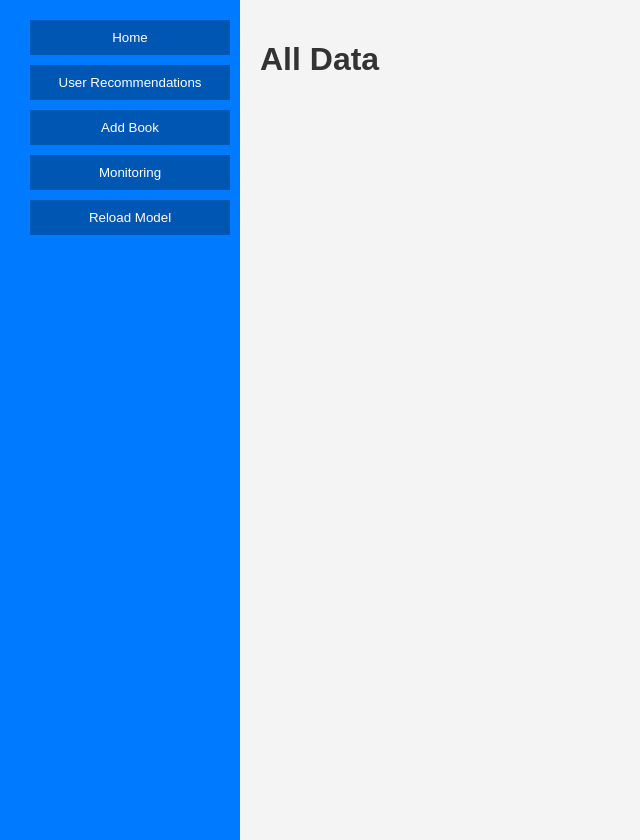
After one commit to LoicCASSAN/Machine-Learning-in-Production-Project, a Flask app: template templates/view_all.html in a window 1280 px wide. The commit adds this page. Shown: the whole page, without its empty margins (0-640 px from the left). Run offline with Flask 3, Linux system fonts and the light colour scheme; the template is opened without the code that fills it, so the values that code supplies are empty.

```diff
--- a/app.py
+++ b/app.py
@@ -23,6 +23,11 @@ def index():
                 user_info = None  # Réinitialiser user_info si aucune info n'est trouvée
     return render_template('index.html', user_info=user_info)
 
+@app.route('/view_all')
+def view_all():
+    global filtered_df
+    short_df = filtered_df.head(100)
+    return render_template('view_all.html', table=short_df.to_html(classes='data', header="true"))
 
 @app.route('/user_recommendation', methods=['GET', 'POST'])
 def user_recommendation():
@@ -34,7 +39,7 @@ def user_recommendation():
         user_id = request.form.get('user_id')
         if user_id:
             recommendations = recommendation.provide_recommendations_for_user(user_id, filtered_df)
-            recommendations = recommendations.sort_values('Predict_Score', ascending=False)
+            # recommendations = recommendations.sort_values('Predict_Score', ascending=False)
             if recommendations is None:
                 user_not_found = True
     return render_template('user_recommendation.html', recommendations=recommendations, user_not_found=user_not_found)
--- a/recommendation.py
+++ b/recommendation.py
@@ -150,7 +150,7 @@ def book_recommendation_system(filtered_df):
         recall = np.mean(recall_scores)
         return recall
     # SVD
-    def split_train_test(matrix, test_size=0.1, random_state=42):
+    def split_train_test(matrix, test_size=0.01, random_state=42):
         train_matrix, test_matrix = train_test_split(matrix, test_size=test_size, random_state=random_state)
         return train_matrix, test_matrix
 
--- a/templates/index.html
+++ b/templates/index.html
@@ -46,6 +46,7 @@
         {% else %}
             <p>No user information to display. Please enter a User ID above.</p>
         {% endif %}
+        <a href="/view_all"><button>View All Data</button></a>
     </div>
 </body>
 </html>
--- /dev/null
+++ b/templates/view_all.html
@@ -0,0 +1,22 @@
+<!DOCTYPE html>
+<html lang="en">
+<head>
+    <meta charset="UTF-8" />
+    <title>View All Data</title>
+    <link rel="stylesheet" href="{{ url_for('static', filename='style.css') }}" />
+</head>
+<body>
+    <div class="sidebar">
+        <a href="/"><button>Home</button></a>
+        <a href="/user_recommendation"><button>User Recommendations</button></a>
+        <a href="/add_book"><button>Add Book</button></a>
+        <a href="/monitoring"><button>Monitoring</button></a>
+        <a href="/reload_model"><button>Reload Model</button></a>
+    </div>
+
+    <div class="main-content">
+        <h1>All Data</h1>
+        {{ table|safe }}
+    </div>
+</body>
+</html>
```
